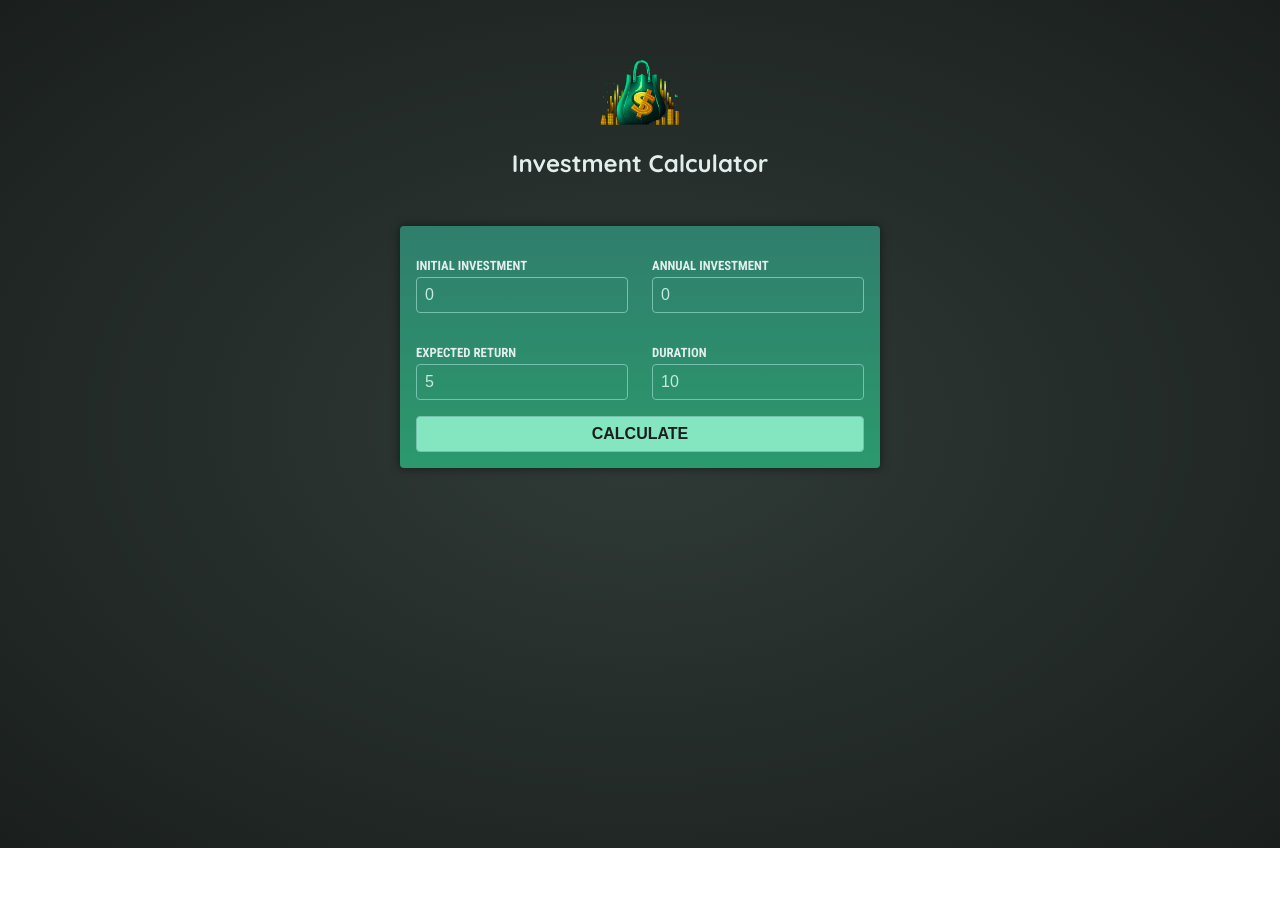
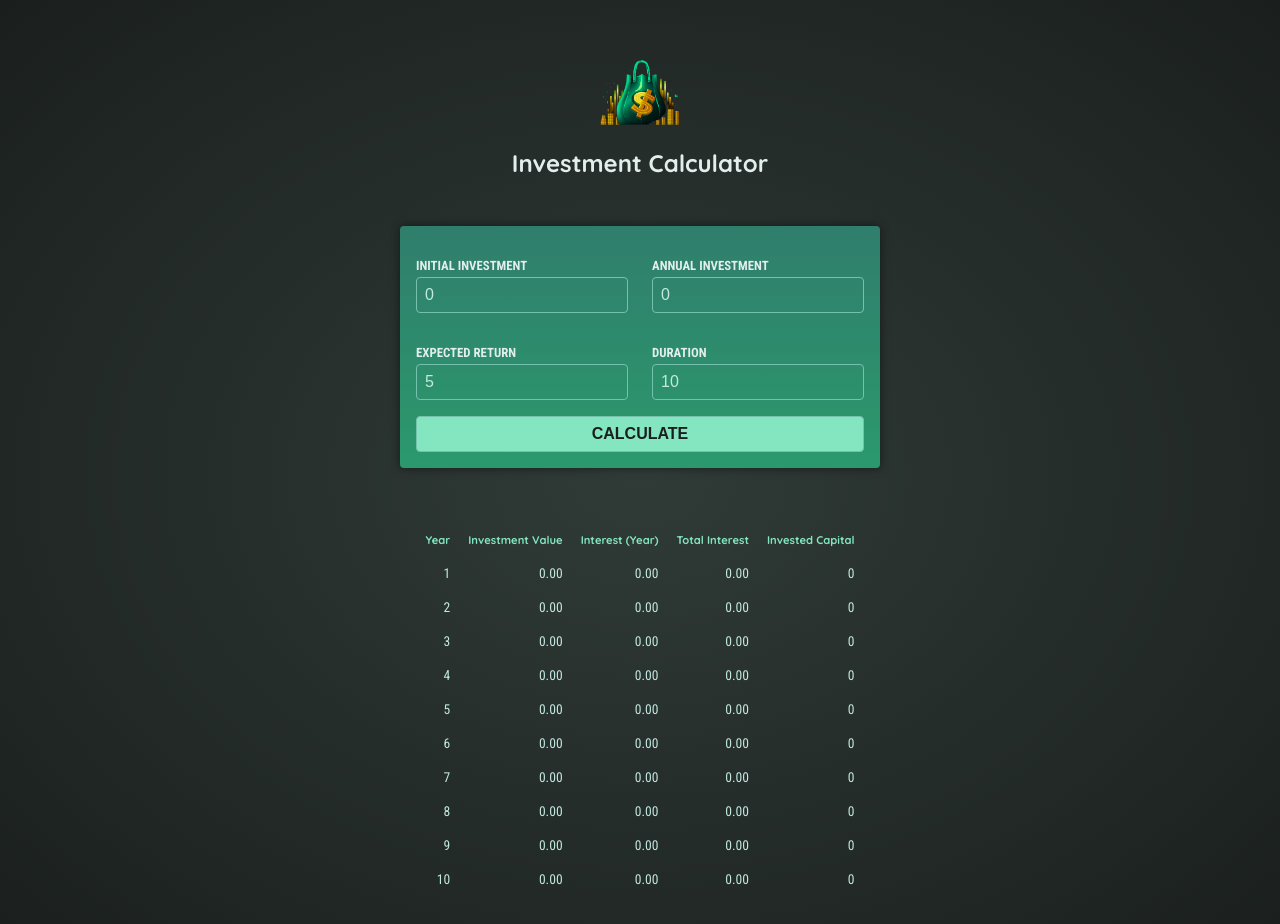
Before and after one commit to lejzab/lengular_dwa, an Angular app: page / in a window 1280 px wide. Both pictures are taken after a click on the button "CALCULATE". Shown: the top 924 px of the page. Before the commit the page ends 848 px from the top, so only its background shows below. Built offline with nearby package versions, Linux system fonts and the light colour scheme.

Commit message:
trulu królu

```diff
--- a/src/app/app.component.html
+++ b/src/app/app.component.html
@@ -1,2 +1,3 @@
 <app-header />
-<app-user-input (calculate)="onCalculate($event)"/>
+<app-user-input (calculate)="onCalculate($event)" />
+<app-investment-results [investmentResults]="investmentResults"/>
--- a/src/app/app.component.ts
+++ b/src/app/app.component.ts
@@ -1,19 +1,28 @@
 import { Component } from '@angular/core';
 import { HeaderComponent } from './header/header.component';
 import { UserInputComponent } from './user-input/user-input.component';
-import type { InvestmentInput } from './investment-input.model';
+import type {
+  InvestmentInput,
+  InvestmentResult,
+} from './investment-input.model';
+import { InvestmentResultsComponent } from './investment-results/investment-results.component';
 
 @Component({
   selector: 'app-root',
   standalone: true,
   templateUrl: './app.component.html',
-  imports: [HeaderComponent, UserInputComponent],
+  imports: [HeaderComponent, UserInputComponent, InvestmentResultsComponent],
 })
 export class AppComponent {
+  investmentResults: InvestmentResult[];
+
+  constructor() {
+    this.investmentResults = [];
+  }
   onCalculate(data: InvestmentInput) {
     const { duration, annualInvestment, initialInvestment, expectedReturn } =
       data;
-    const annualData = [];
+    const annualData: InvestmentResult[] = [];
     let investmentValue = initialInvestment;
 
     for (let i = 0; i < duration; i++) {
@@ -32,6 +41,6 @@
       });
     }
 
-    console.log(annualData);
+    this.investmentResults = annualData;
   }
 }
--- /dev/null
+++ b/src/app/investment-results/investment-results.component.css
@@ -0,0 +1,19 @@
+table {
+  max-width: 50rem;
+  margin: 2rem auto;
+  padding: 1rem;
+  table-layout: fixed;
+  border-spacing: 1rem;
+  text-align: right;
+}
+
+table thead {
+  font-size: 0.7rem;
+  color: #83e6c0;
+}
+
+table tbody {
+  font-family: "Roboto Condensed", sans-serif;
+  font-size: 0.85rem;
+  color: #c2e9e0;
+}
--- /dev/null
+++ b/src/app/investment-results/investment-results.component.html
@@ -0,0 +1,26 @@
+@if (investmentResults.length > 0) {
+<table>
+  <thead>
+    <tr>
+      <th>Year</th>
+      <th>Investment Value</th>
+      <th>Interest (Year)</th>
+      <th>Total Interest</th>
+      <th>Invested Capital</th>
+    </tr>
+  </thead>
+  <tbody>
+    @for (investmentResult of investmentResults; track investmentResult.year) {
+    <tr>
+      <td>{{ investmentResult.year }}</td>
+      <td>{{ investmentResult.valueEndOfYear | number : "1.2-2" }}</td>
+      <td>{{ investmentResult.interest | number : "1.2-2" }}</td>
+      <td>{{ investmentResult.totalInterest | number : "1.2-2" }}</td>
+      <td>{{ investmentResult.totalAmountInvested }}</td>
+    </tr>
+    }
+  </tbody>
+</table>
+} @else {
+<p>Please input some data in form and click 'calculate'</p>
+}
```
Also changed, not shown: src/app/investment-input.model.ts (+9 -0 lines), src/app/investment-results/investment-results.component.ts (added, +14 -0 lines).
